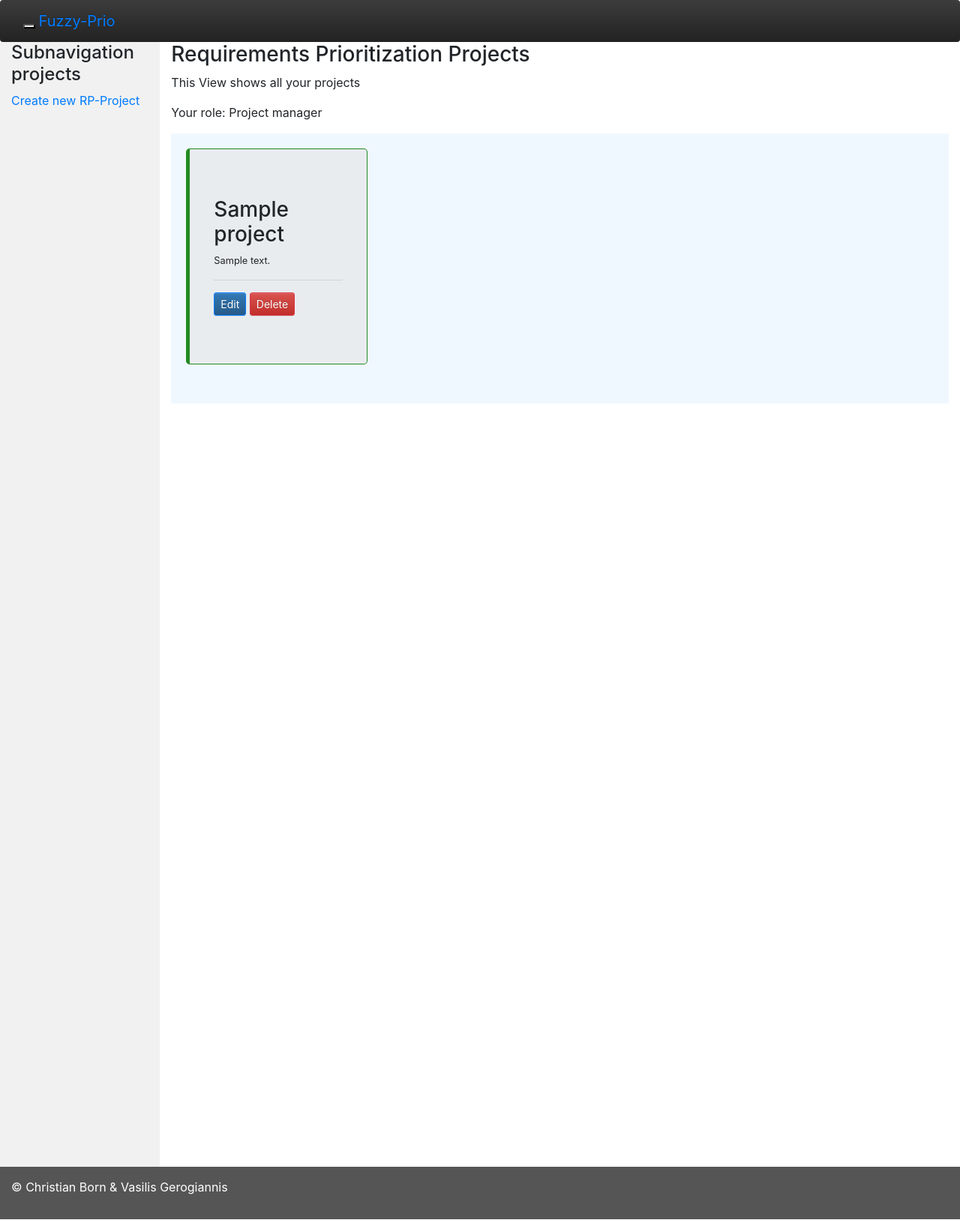
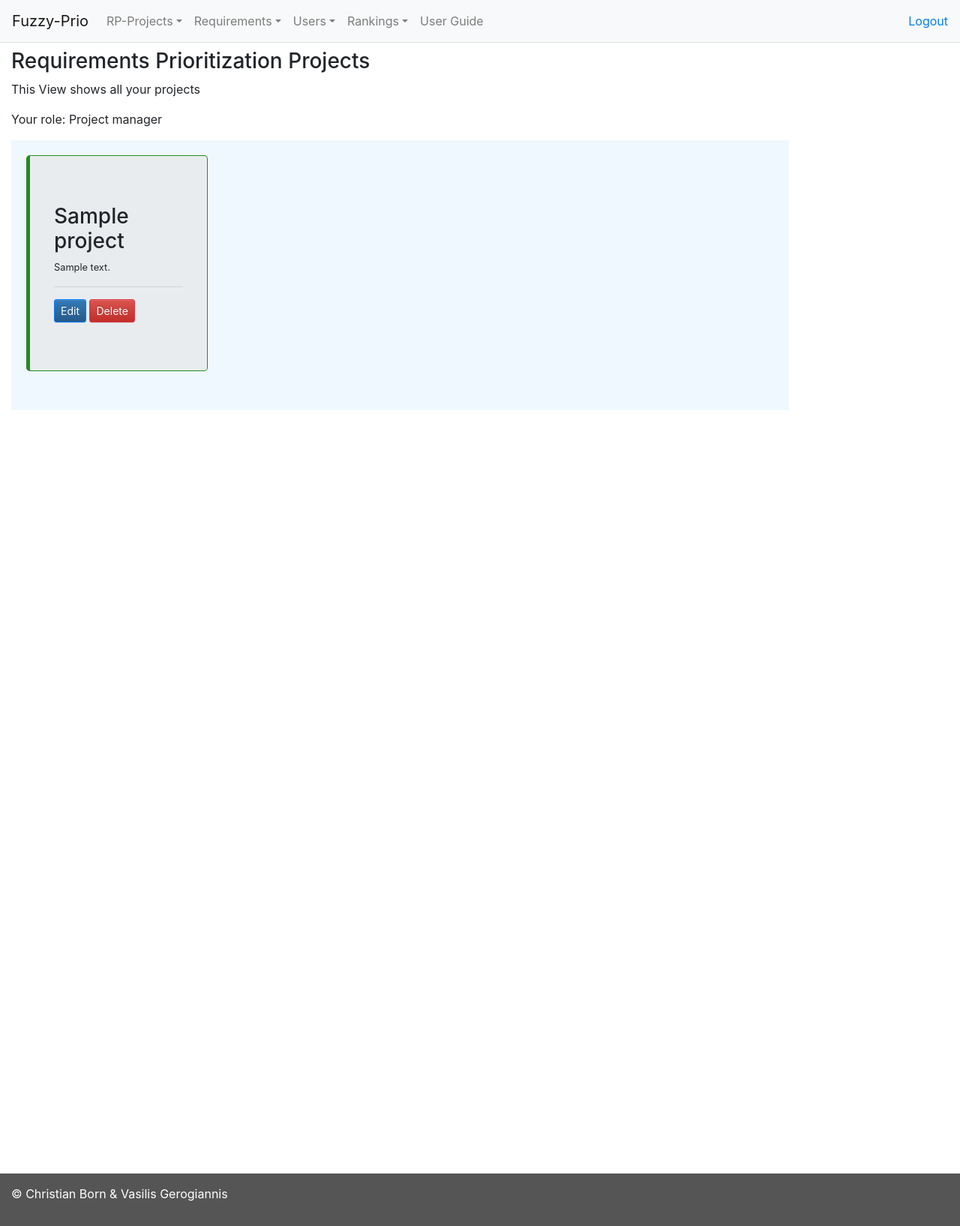
Before and after one commit to ChristianBorn/Ranking-Application, a Django app: page /projects/ in a window 1280 px wide. Shown: the whole page at 75% size. Run offline with Django 3.2, Linux system fonts and the light colour scheme; a user stored in the database is signed in; tables that the repository leaves empty hold one stand-in row (values such as "Sample post"); parts of the project's set-up code (start-up, migrations or seed data) failed here and were passed over; some libraries are stand-ins or nearby versions.

Commit message:
Refactoring finished

```diff
--- a/ranking_application/static/css/ranking_application.css
+++ b/ranking_application/static/css/ranking_application.css
@@ -123,3 +123,6 @@
     float: right;
     margin-left: 10px;
 }
+.navbar-right {
+    margin-left: auto;
+}
--- a/ranking_application/templates/navigation/navigation_pm.html
+++ b/ranking_application/templates/navigation/navigation_pm.html
@@ -1,39 +1,54 @@
 {% block navigation %}
 {% url view_name as url %}
-
-<nav class="navbar navbar-inverse">
-  <div class="container-fluid">
-    <div class="navbar-header">
-      <button type="button" class="navbar-toggle" data-toggle="collapse" data-target="#myNavbar">
-        <span class="icon-bar"></span>
-        <span class="icon-bar"></span>
-        <span class="icon-bar"></span>
-      </button>
-      <a class="navbar-brand" href="{% url 'projects' %}">Fuzzy-Prio</a>
-    </div>
-    <div class="collapse navbar-collapse" id="myNavbar">
-      <ul class="nav navbar-nav">
-        <li {% if '/projects/' in request.path %}class="active" {% endif %}><a href="{% url 'projects' %}">RP-Projects</a></li>
-        <li {% if '/requirements/' in request.path %}class="active" {% endif %}><a href="{% url 'requirements' %}" >Requirements</a></li>
-        <li {% if '/users/' in request.path %}class="active" {% endif %}><a href="{% url 'users' %}">Users</a></li>
-        <li {% if '/ranking/' in request.path %}class="active" {% endif %}><a href="{% url 'ranking' %}">Ranking</a></li>
-        <li {% if '/explanation/' in request.path %}class="active" {% endif %}><a href="{% url 'explanation' %}">User Guide</a></li>
-      </ul>
+<nav class="navbar border-bottom mb-2 navbar-expand-md navbar-light bg-light">
+    <a class="navbar-brand" href="{% url 'home' %}">Fuzzy-Prio</a>
+    <button type="button" class="navbar-toggler" data-toggle="collapse" data-target="#navbarCollapse">
+        <span class="navbar-toggler-icon"></span>
+    </button>
+    <div id="navbarCollapse" class="collapse navbar-collapse">
+        <ul class="nav navbar-nav">
+            <li class="nav-item dropdown">
+              <a href="#" class="nav-link dropdown-toggle" data-toggle="dropdown">RP-Projects</a>
+              <div class="dropdown-menu">
+                <a class="dropdown-item" href="{% url 'projects' %}">Overview</a>
+                <div class="dropdown-divider"> </div>
+                <a class="dropdown-item" href="{% url 'projects_create' %}">Create new project</a>
+              </div>
+            </li>
+          <li class="nav-item dropdown">
+              <a href="#" class="nav-link dropdown-toggle" data-toggle="dropdown">Requirements</a>
+              <div class="dropdown-menu">
+                <a class="dropdown-item" href="{% url 'projects' %}">Overview</a>
+                <div class="dropdown-divider"> </div>
+                <a class="dropdown-item" href="{% url 'requirements_create' %}">Create requirements</a>
+              </div>
+            </li>
+            <li class="nav-item dropdown">
+              <a href="#" class="nav-link dropdown-toggle" data-toggle="dropdown">Users</a>
+              <div class="dropdown-menu">
+                <a class="dropdown-item" href="{% url 'users' %}">Overview</a>
+                <div class="dropdown-divider"> </div>
+                <a class="dropdown-item" href="{% url 'users_assign' %}">Assign users</a>
+              </div>
+            </li>
+            </li>
+            <li class="nav-item dropdown">
+              <a href="#" class="nav-link dropdown-toggle" data-toggle="dropdown">Rankings</a>
+              <div class="dropdown-menu">
+                <a class="dropdown-item" href="{% url 'ranking' %}">Overview</a>
+                <div class="dropdown-divider"> </div>
+                <a class="dropdown-item" href="{% url 'rank_requirements' %}">Start ranking</a>
+              </div>
+            </li>
+            <li class="nav-item dropdown">
+              <a class="nav-link" href="{% url 'explanation' %}">User Guide</a>
+            </li>
+        </ul>
       <ul class="nav navbar-nav navbar-right">
         <li>
-          <!--<form class="form-inline" action="change_project" method="post">-->
-            <!--<select class="form-control selectpicker" data-live-search="true" onchange="this.form.submit" id="project_switch" name="project_switch">-->
-              <!--<option>{% if not request.session.project %}No active project{% endif %}</option>-->
-              <!--{% for project in user.app_user.project_owned_by.project %}-->
-                <!--<option>{{project.title}}</option>-->
-              <!--{% endfor %}-->
-              <!--<option>basfd</option>-->
-            <!--</select>-->
-          <!--</form>-->
         </li>
         <li><a href="{% url 'logout' %}"><span class="glyphicon glyphicon-log-in"></span> Logout</a></li>
       </ul>
     </div>
-  </div>
 </nav>
 {% endblock %}
--- a/ranking_application/templates/ranking_application/projects.html
+++ b/ranking_application/templates/ranking_application/projects.html
@@ -5,19 +5,6 @@
 {% block pagetitle %}Requirements Prioritization Projects{% endblock %}
 
 
-{% block sidenav %}
-{% if user.app_user.get_role == 'PM' %}
-<div class="col-sm-2 sidenav">
-    <h4>Subnavigation projects</h4>
-    <ul class="nav nav-pills nav-stacked">
-
-        <li><a href="{% url 'projects_create' %}">Create new RP-Project</a></li>
-
-    </ul>
-    <br>
-</div>
-{% endif %}
-{% endblock %}
 
 {% block content %}
 {% if messages %}
```
Also changed, not shown: ranking_application/templates/navigation/navigation_other.html (+6 -1 lines), ranking_application/templates/ranking_application/final_ranking.html (+0 -12 lines), ranking_application/templates/ranking_application/projects_create.html (+1 -8 lines), ranking_application/templates/ranking_application/projects_edit.html (+1 -8 lines), ranking_application/templates/ranking_application/ranking.html (+0 -10 lines), ranking_application/templates/ranking_application/requirements.html (+1 -10 lines), ranking_application/templates/ranking_application/requirements_create.html (+1 -8 lines), ranking_application/templates/ranking_application/requirements_edit.html (+1 -8 lines), ranking_application/templates/ranking_application/users.html (+1 -8 lines), ranking_application/templates/ranking_application/users_assign.html (+1 -8 lines).
